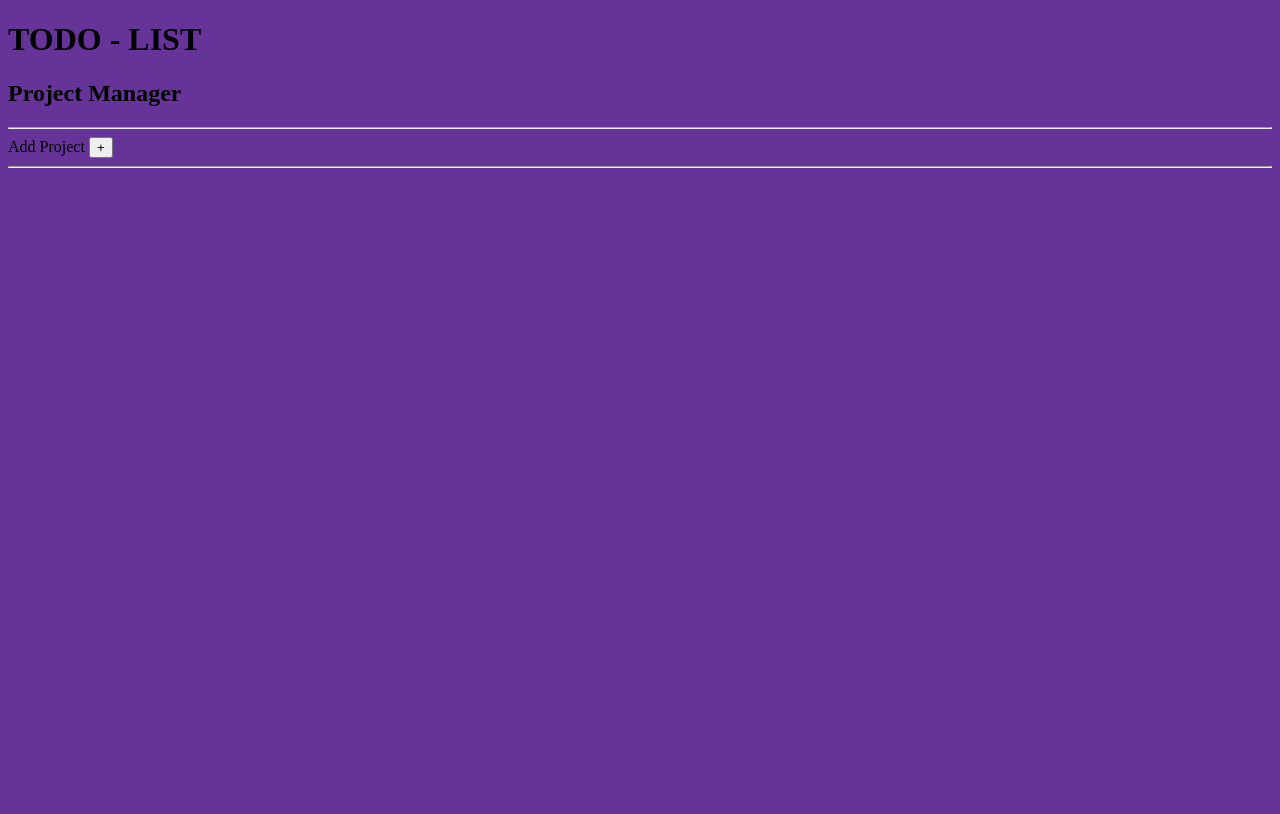
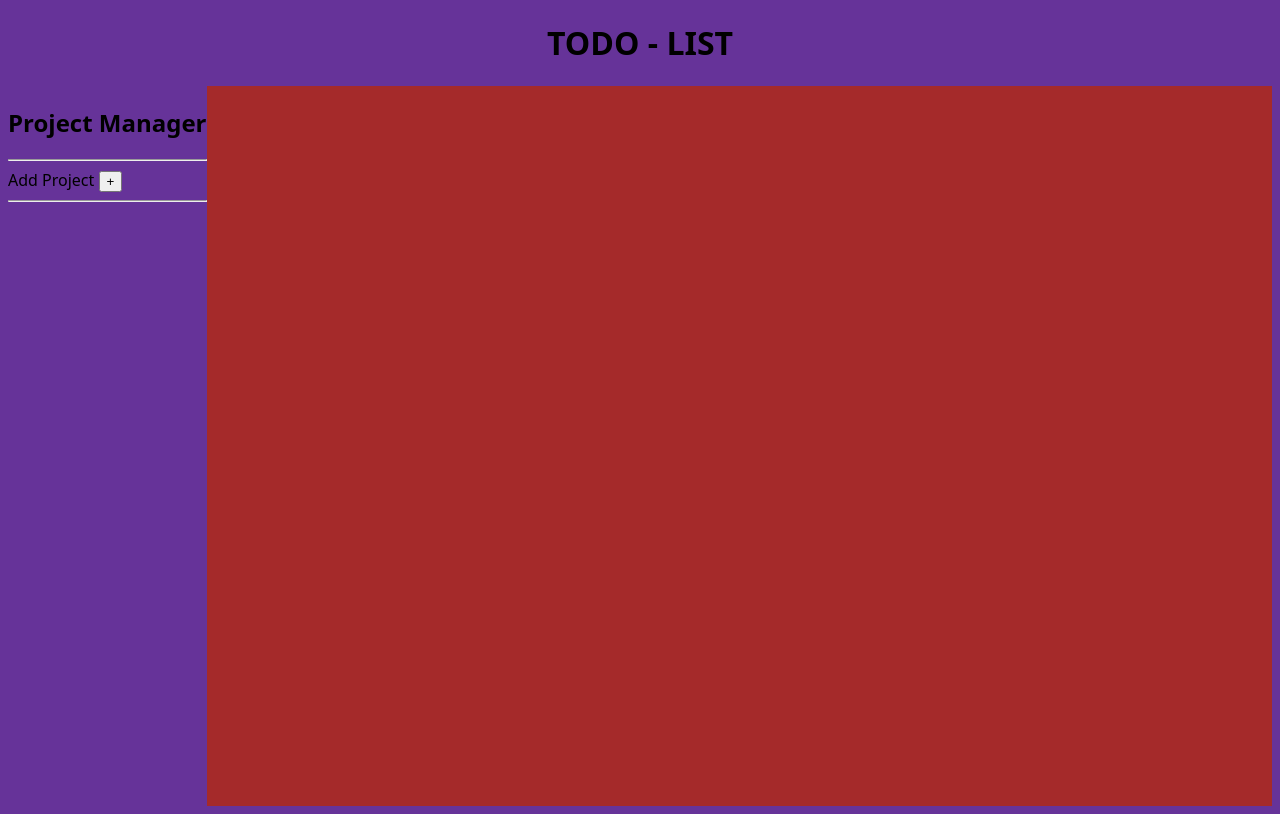
Before and after one commit to Nihar2123/todo-list, a website built with webpack: page src/index.html in a window 1280 px wide. Built offline with nearby package versions, Linux system fonts and the light colour scheme.

Commit message:
Basic styling and div ordering

```diff
--- a/src/style.css
+++ b/src/style.css
@@ -1,3 +1,19 @@
 body{
     background-color: rebeccapurple;
+    font-family: system-ui, "Segoe UI", Roboto, Helvetica, Arial, sans-serif, "Apple Color Emoji", "Segoe UI Emoji", "Segoe UI Symbol";
 }
+
+#mainTitle{
+    text-align: center;
+}
+
+.container{
+    display: flex;
+    width: 100%;
+    height: 90vh;
+}
+
+.projectWindow{
+    background-color: brown;
+    flex: 1 1 auto;
+}
```
